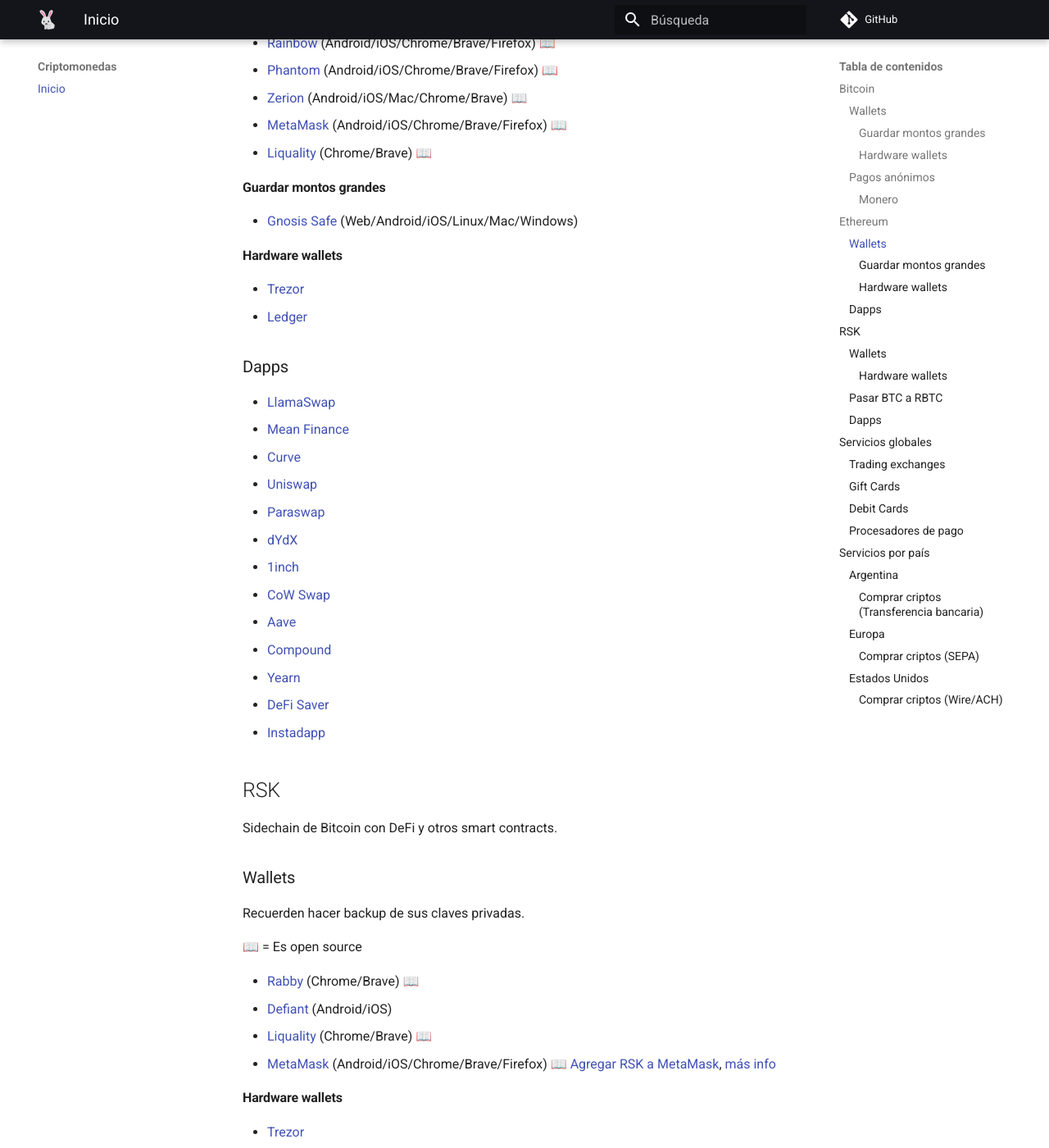
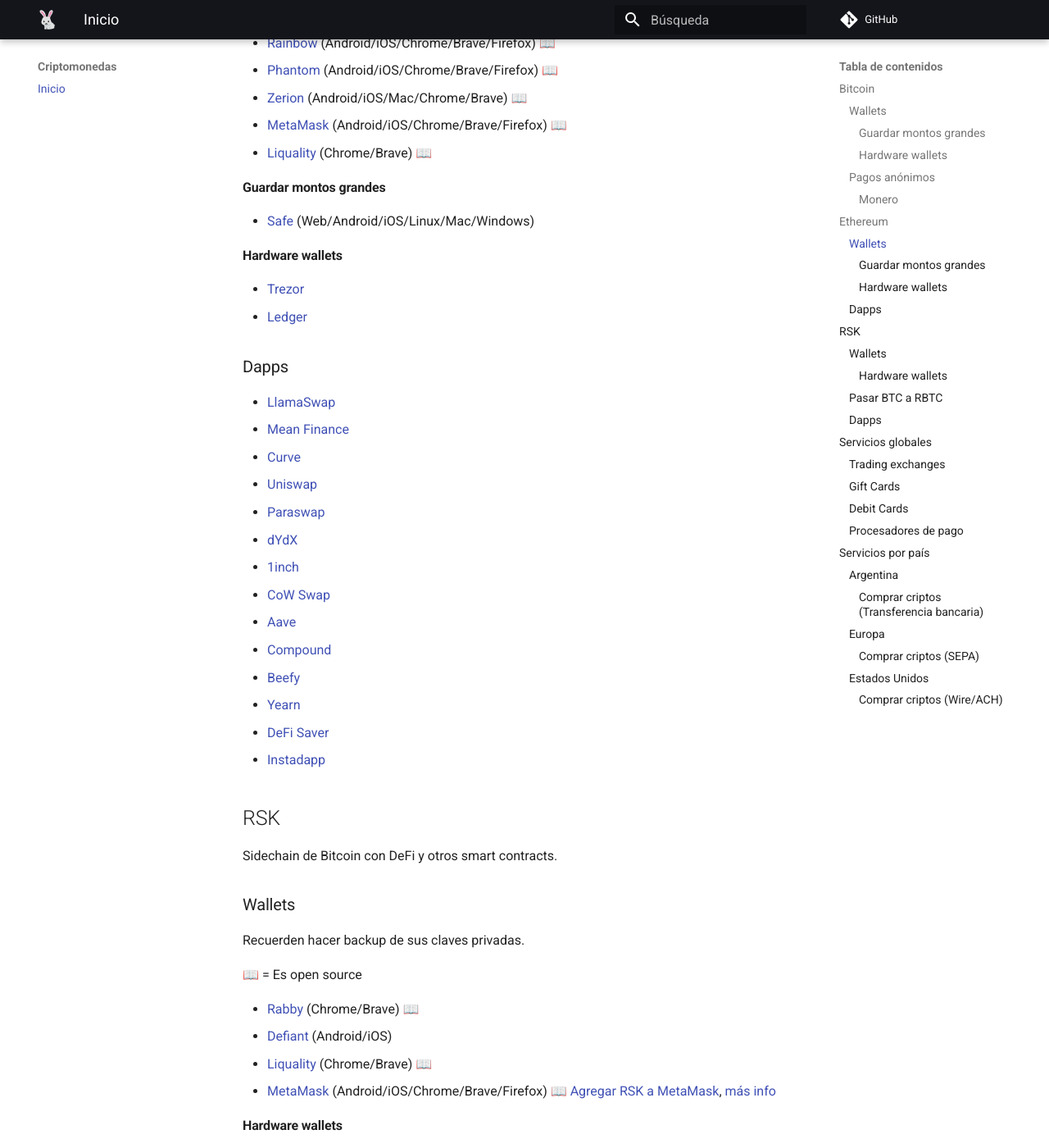
Before and after one commit to anomalouscode/wiki, an MkDocs documentation site: the page built from docs/criptomonedas/index.md, in a window 1280 px wide and 1400 px high, scrolled down 1479 px. Shown: the whole window at 82% size. Built offline with MkDocs 1.6.1 and Material for MkDocs 9.7.7, drawn with Linux system fonts in a browser that asks for light colours; comment, search, counter and statistics services are not loaded.

Commit message:
Update index.md

```diff
--- a/docs/criptomonedas/index.md
+++ b/docs/criptomonedas/index.md
@@ -62,7 +62,7 @@
 
 #### Guardar montos grandes
 
-- [Gnosis Safe](https://gnosis-safe.io/) (Web/Android/iOS/Linux/Mac/Windows)
+- [Safe](https://app.safe.global/) (Web/Android/iOS/Linux/Mac/Windows)
 
 #### Hardware wallets
 
@@ -81,6 +81,7 @@
 - [CoW Swap](https://swap.cow.fi/)
 - [Aave](https://app.aave.com/)
 - [Compound](https://app.compound.finance/)
+- [Beefy](https://app.beefy.com/)
 - [Yearn](https://yearn.finance/)
 - [DeFi Saver](https://app.defisaver.com/)
 - [Instadapp](https://defi.instadapp.io/)
```
